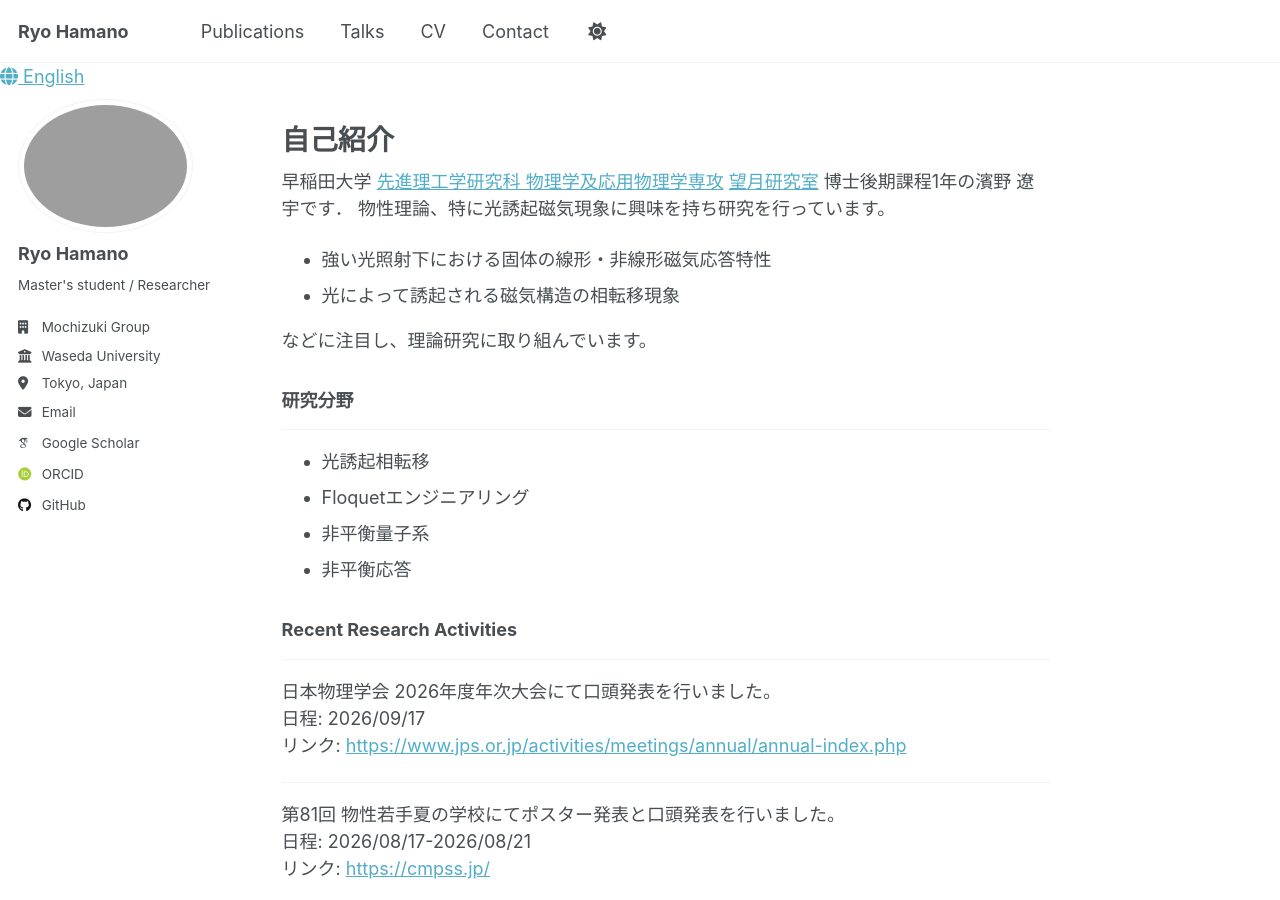
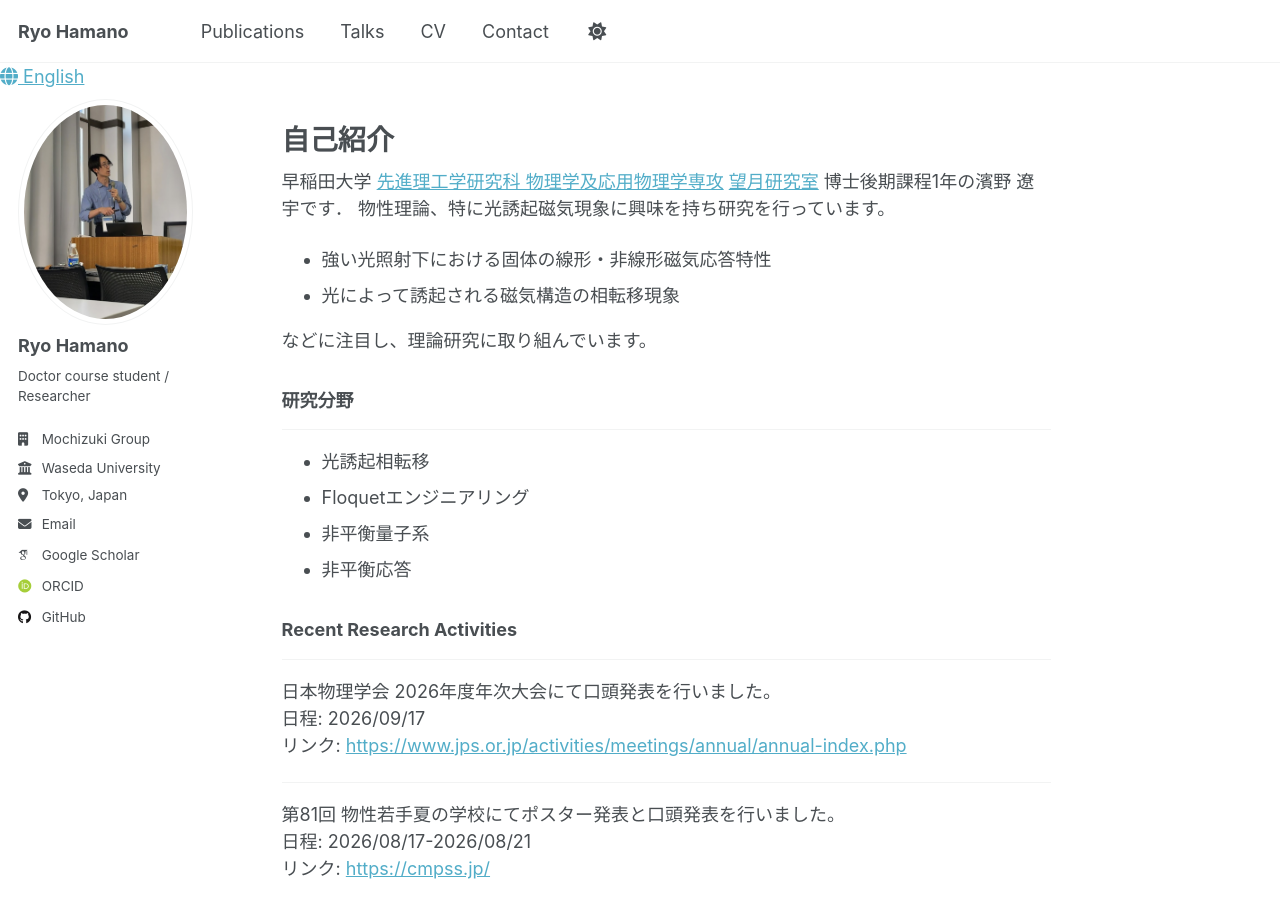
Before and after one commit to ryohamano/ryohamano.github.io, a Jekyll site: the page built from _pages/about.md, in a window 1280 px wide and 900 px high. Built offline with Jekyll 4.4.1, drawn with Linux system fonts in a browser that asks for light colours; some web fonts are replaced.

Commit message:
changed profile

```diff
--- a/_config.yml
+++ b/_config.yml
@@ -22,10 +22,10 @@ repository               : "https://github.com/ryohamano"
 #               Additional customization can be done by editing /_includes/author-profile.html
 author:
   # Biographic information
-  avatar           : "profile_scene.jpg"
+  avatar           : "profile_oral_presentation.JPG"
   name             : "Ryo Hamano"
   pronouns         : # example: "she/her"
-  bio              : "Master's student / Researcher"
+  bio              : "Doctor course student / Researcher"
   group        : "https://mochizuki.w.waseda.jp/"
   employer         : "Waseda University"
   location         : "Tokyo, Japan"
```
Also changed, not shown: images/profile_oral_presentation.JPG.
